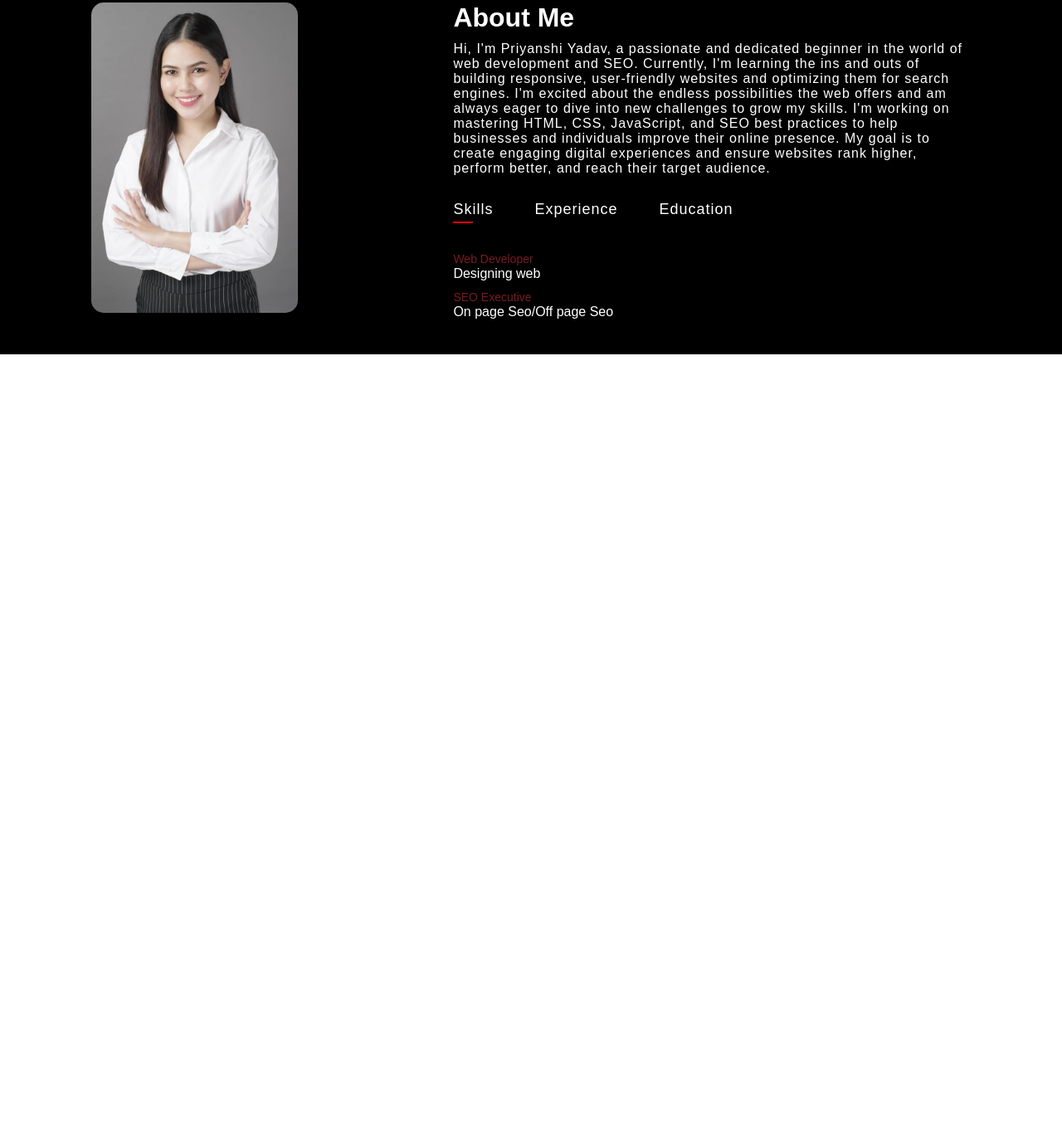
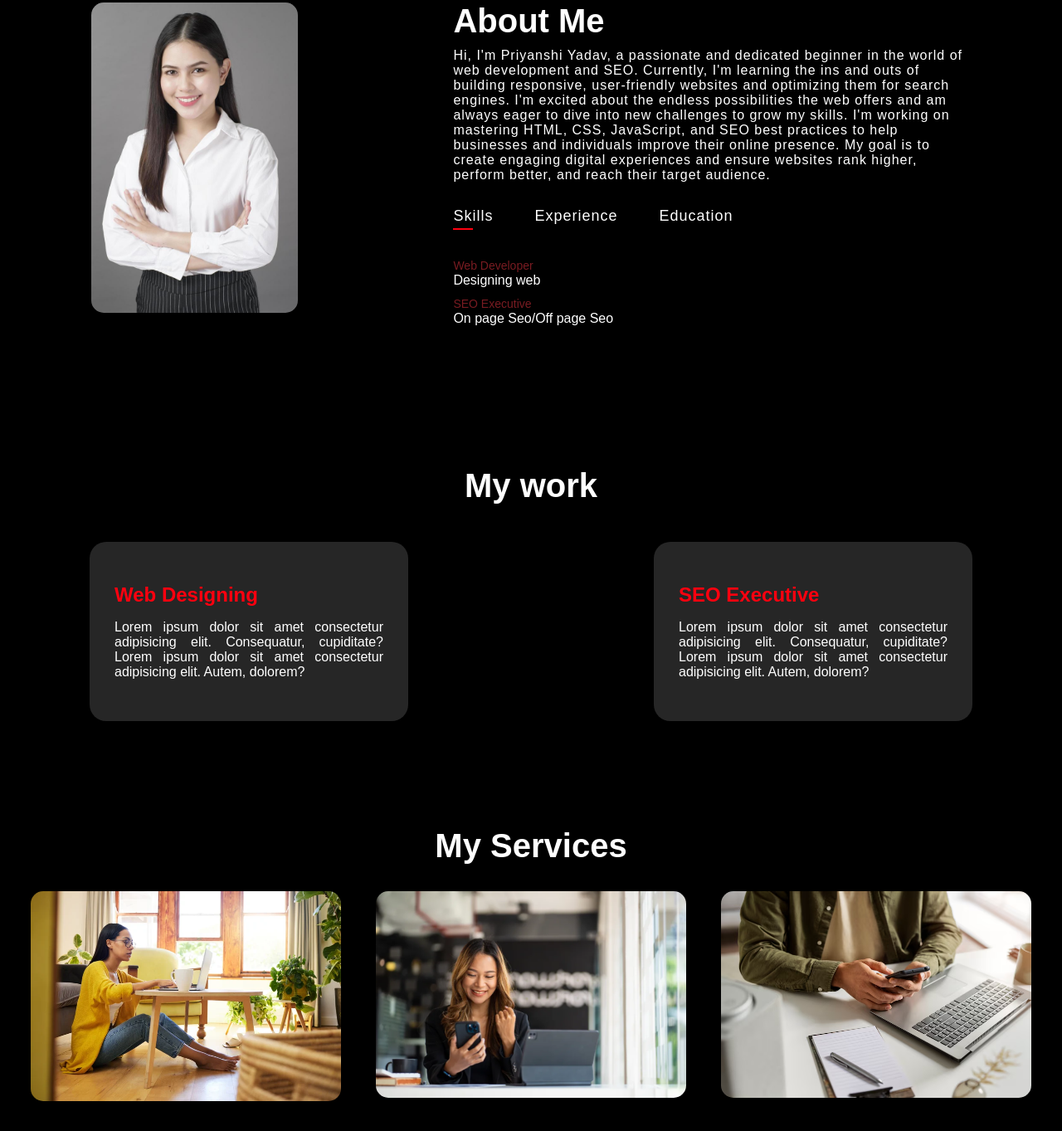
Before and after one commit to CodeByPriyanshi/portfolio, a plain HTML site: page index.html in a window 1280 px wide. Shown: the part 829-2192 px from the top of the page at 83% size. Before the commit the page ends 1256 px from the top, so only its background shows below. Drawn offline with Linux system fonts and the light colour scheme.

Commit message:
code update

```diff
--- a/index.html
+++ b/index.html
@@ -14,9 +14,9 @@
                 <h2><span>P</span>riyanshi</h2>
             </div>
             <div class="menubar">
-                <a href="#">About</a>
-                <a href="#">My work</a>
-                <a href="#">Services</a>
+                <a href="#About">About</a>
+                <a href="#mywork">My work</a>
+                <a href="#myservice">Services</a>
                 <a href="#">Contact me</a>
             </div>
         </div>
@@ -65,6 +65,37 @@
         </div>
     </div>
   </div>
+  <div id="mywork">
+      <h1>My work</h1>
+    <div class="mywork-details">
+        <div class="mywork-list">
+            <h2>Web Designing</h2>
+            <p>Lorem ipsum dolor sit amet consectetur adipisicing elit. Consequatur, cupiditate?Lorem ipsum dolor sit amet consectetur adipisicing elit. Autem, dolorem?</p>
+        </div>
+
+        <div class="mywork-list">
+            <h2>SEO Executive</h2>
+            <p>Lorem ipsum dolor sit amet consectetur adipisicing elit. Consequatur, cupiditate?Lorem ipsum dolor sit amet consectetur adipisicing elit. Autem, dolorem?</p>
+        </div>
+    </div>
+  </div>
+
+  <div id="myservice">
+    <h1>My Services</h1>
+    <div class="service-list">
+        <div class="img-box">
+            <img src="photo work1.jpg">
+        </div>
+
+        <div class="img-box">
+            <img src="photowork2.jpg">
+        </div>
+
+        <div class="img-box">
+            <img src="photowork3.jpg">
+        </div>
+    </div>
+  </div>
   <script src="mind.js"></script>
 </body>
 </html>
--- a/style.css
+++ b/style.css
@@ -80,6 +80,9 @@ flex-basis: 20%;
 .a-detail{
     width: 50%;
 }
+.a-detail  h1{
+    font-size: 2.5rem;
+}
 .a-detail p{
     padding-top: 10px;
     letter-spacing: 1px;
@@ -122,3 +125,72 @@ flex-basis: 20%;
 .tab-content.active-tab{
     display: block;
 }
+
+#mywork h1{
+    text-align: center;
+    background: #000;
+    color: #fff;
+    font-size: 2.5rem;
+    padding-top: 10%;
+}
+.mywork-details{
+    background: #000;
+    color: #fff;
+    display: flex;
+    justify-content: center;
+    gap: 20%;
+
+}
+.mywork-list{
+    width: 30%;
+    padding:50px 30px;
+    margin:45px 20px 0px ;
+    background: #262626;
+    border-radius: 20px;
+    transition:all 0.5s ;
+}
+.mywork-list:hover{
+    background:#9c232bc4 ;
+    transform:translateY(-10px);
+}
+.mywork-list p{
+    text-align: justify;
+    padding-top: 1rem;
+}
+.mywork-list h2{
+    color:#ff000f;
+}
+
+#myservice{
+    background: #000;
+    color: #fff;
+}
+#myservice h1{
+    text-align: center;
+    font-size:2.5rem;
+    padding-top: 10%;
+}
+.service-list{
+   background: #000;
+    display: flex;
+    justify-content: space-around;
+    color: #fff;
+    flex-wrap: wrap;
+    padding: 2rem 1rem;
+}
+.img-box{
+    flex-basis: 30%;
+    border-radius: 15px;
+    transition:all 0.5s ;
+}
+.img-box img{
+    width: 100%;
+    border-radius: 15px;
+}
+.img-box:hover{
+    transform:translateY(-10px);
+    box-shadow: 0 4px 8px 0 rgb(211, 202, 202);
+}
+html{
+    scroll-behavior:smooth;
+}
```
Also changed, not shown: mind.js (line endings or trailing spaces), photo work1.jpg (added), photowork2.jpg (added), photowork3.jpg (added).
